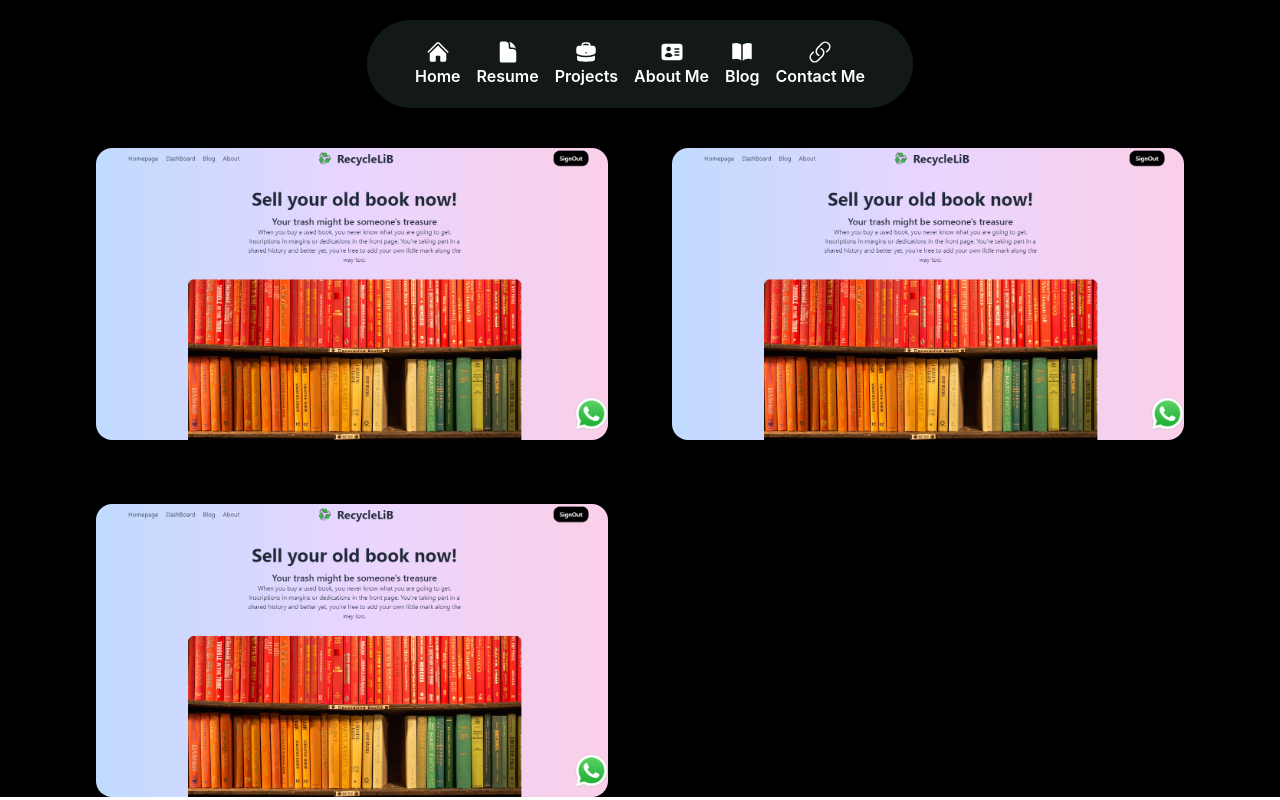
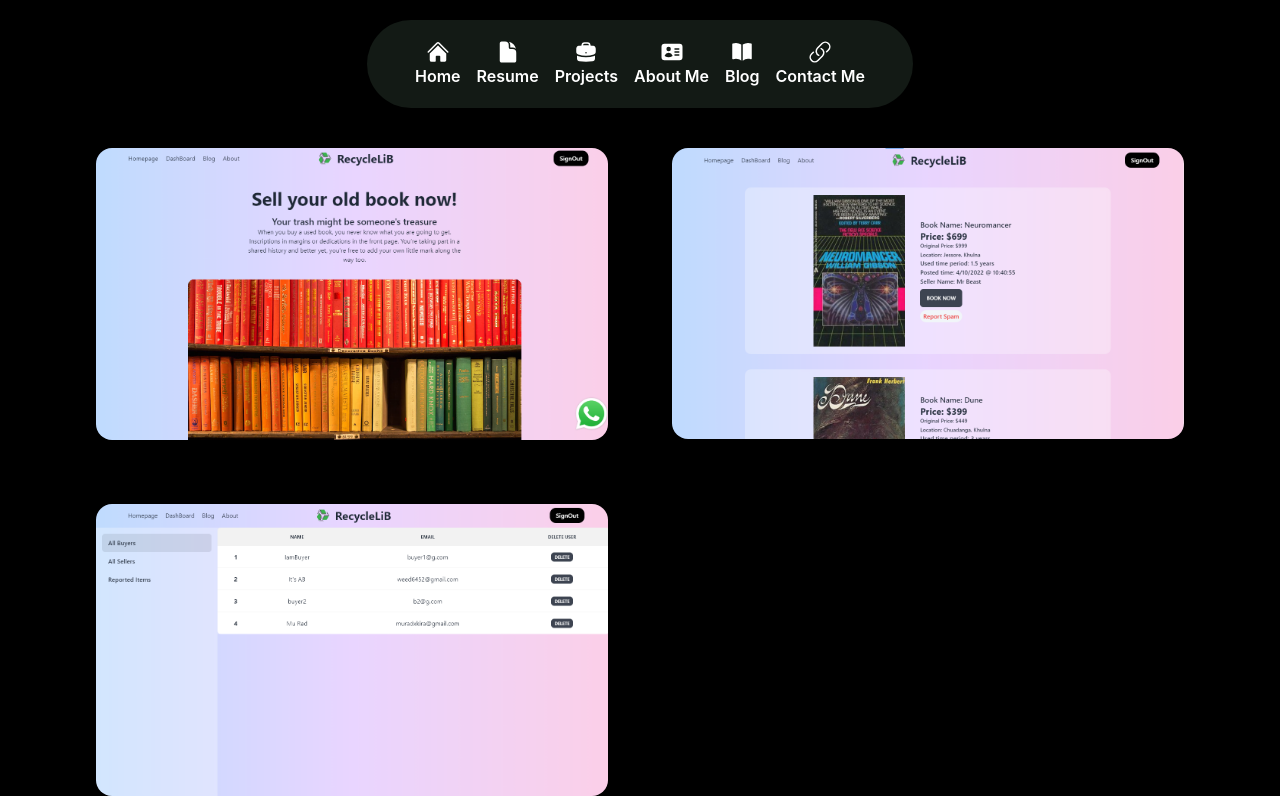
Before and after one commit to mahfujurr/mahfujur-rahman-portfolio, a React (Create React App) app: page /p1 in a window 1280 px wide. Built offline with nearby package versions, Linux system fonts and the light colour scheme.

Commit message:
p1 images added

```diff
--- a/src/Pages/Projects/InsideProjects1.js
+++ b/src/Pages/Projects/InsideProjects1.js
@@ -11,8 +11,8 @@ const InsideProjects1 = () => {
         <div>
             <div className='mx-5 md:mx-24 grid grid-cols-1 lg:grid-cols-2 gap-16 mt-10'>
                 <img src={recyclelibimg1} className='rounded-2xl' alt="" />
-                <img src={recyclelibimg1} className='rounded-2xl' alt="" />
-                <img src={recyclelibimg1} className='rounded-2xl' alt="" />
+                <img src={recyclelibimg2} className='rounded-2xl' alt="" />
+                <img src={recyclelibimg3} className='rounded-2xl' alt="" />
             </div>
         </div>
     );
```
